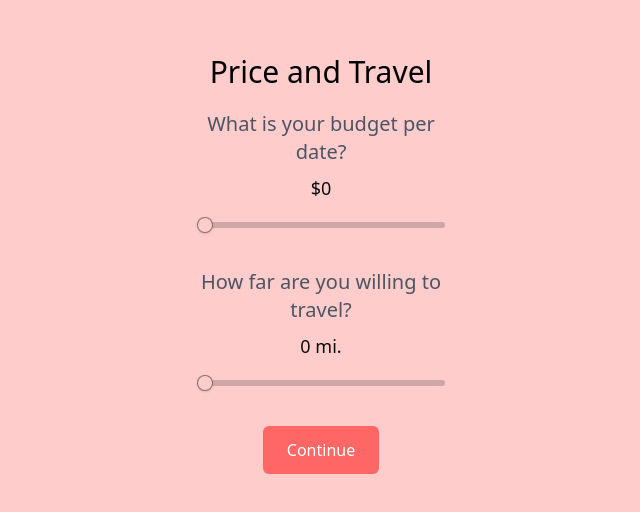
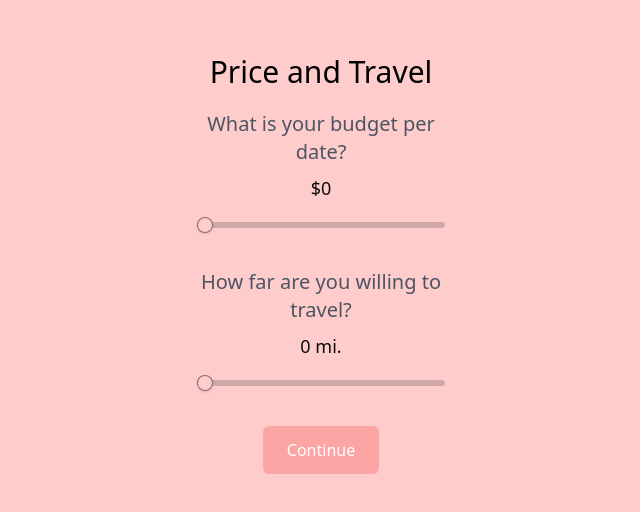
Before and after one commit to austinwright10/DateNightWeb, a Next.js app in the folder date-night/: page /onboarding/TravelAndPricePage in a window 1280 px wide. Shown: the part 136-648 px from the top of the page, without its empty margins (319-959 px from the left). Built offline with nearby package versions, Linux system fonts and the light colour scheme.

Commit message:
disabled travel and price button

```diff
--- a/date-night/src/app/components/TravelAndPrice.tsx
+++ b/date-night/src/app/components/TravelAndPrice.tsx
@@ -45,7 +45,11 @@ export default function TravelAndPrice() {
         </div>
       </div>
       <button
-        className='mt-10 bg-buttonColor text-white py-3 px-6 rounded-md'
+        className={`mt-10 ${
+          selectedPrice === 0 && selectedTravel === 0
+            ? 'bg-red-300 disabled'
+            : 'bg-buttonColor'
+        } text-white py-3 px-6 rounded-md`}
         onClick={() => router.push('/onboarding/InterestSelectionPage')}
       >
         Continue
```
